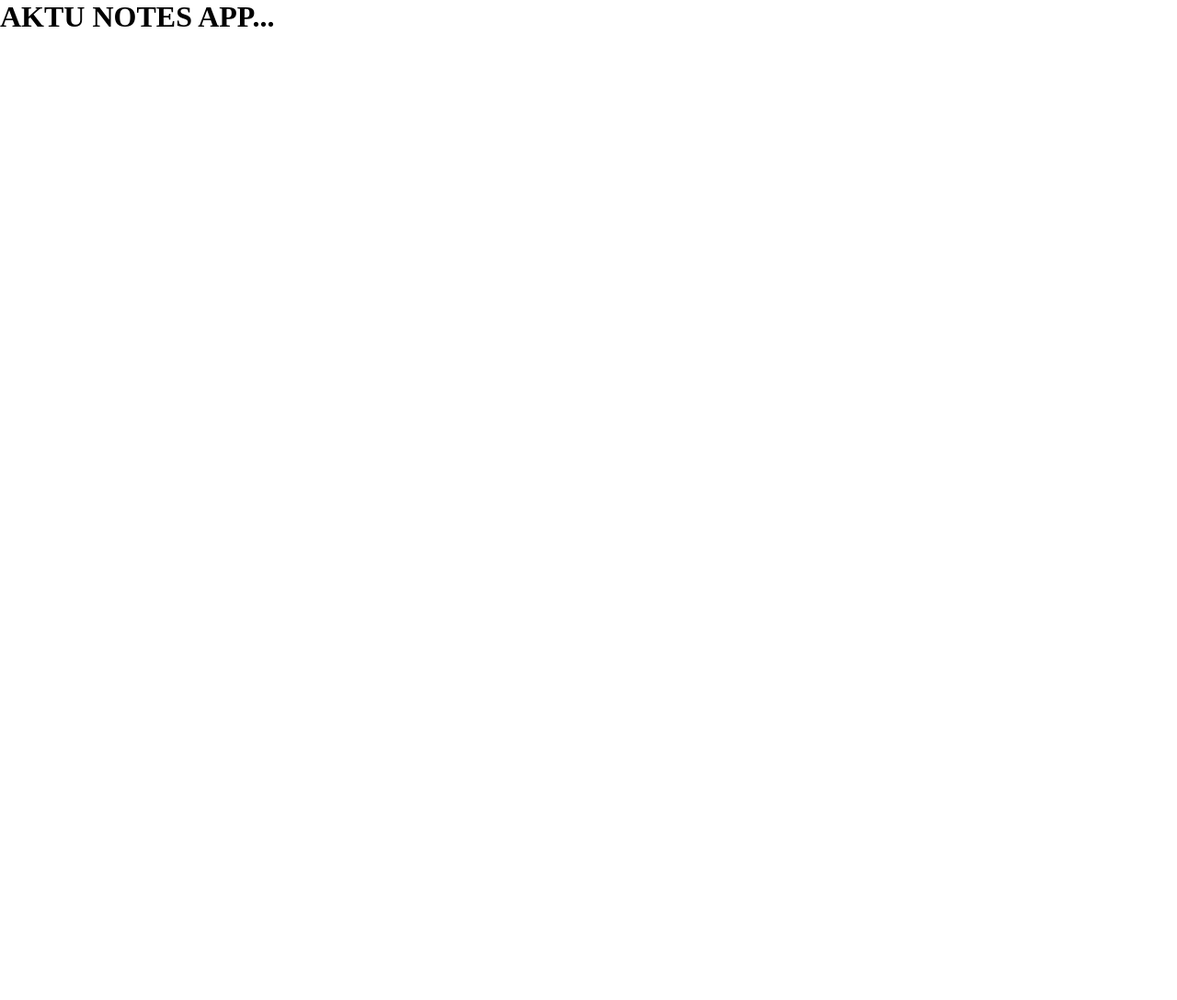
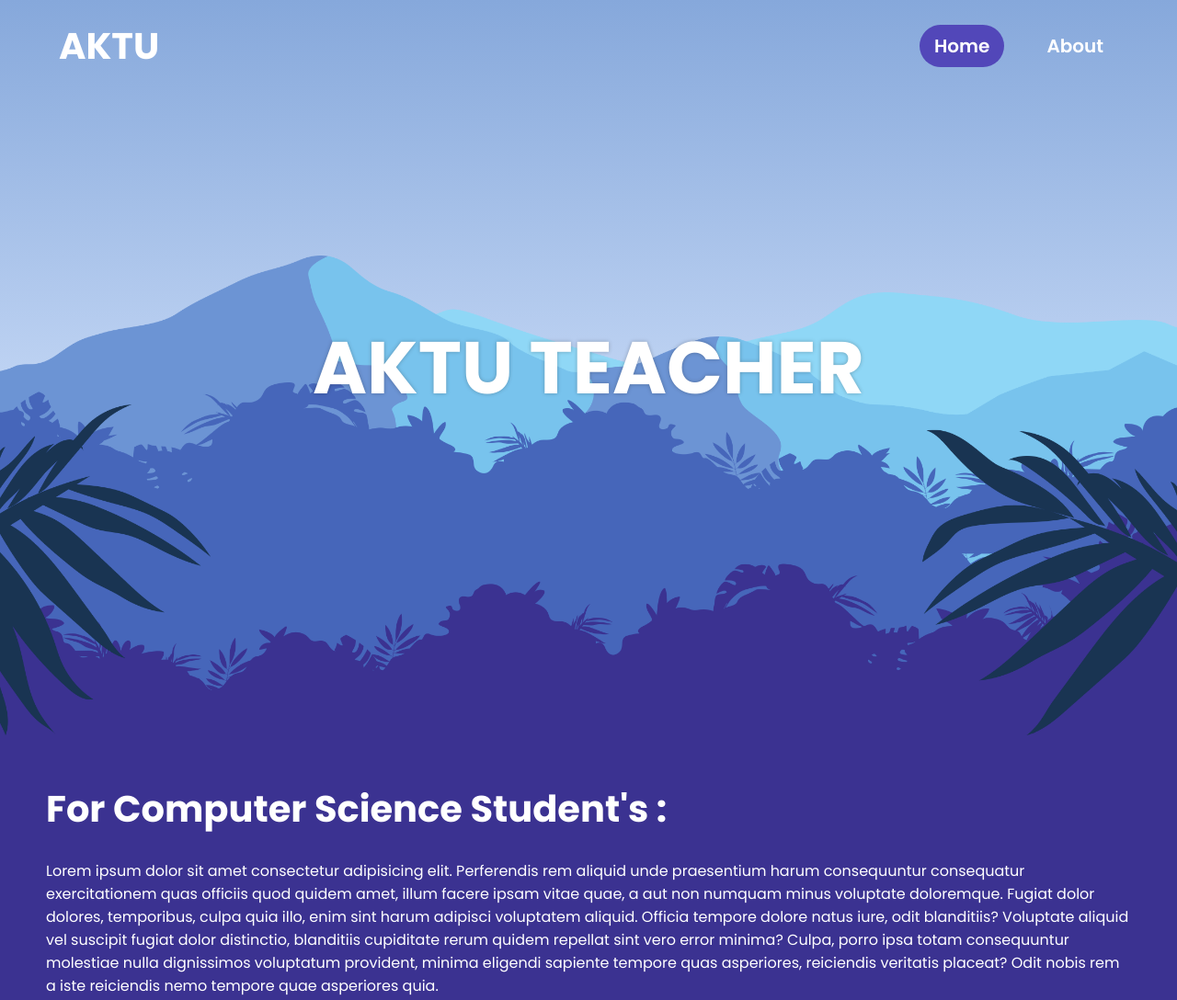
Before and after one commit to maihoonprince/AKTU-Notes-Web-App, a plain HTML site: page home.html in a window 1280 px wide. Shown: the top 1088 px of the page at 92% size. Before the commit the page ends 800 px from the top, so only its background shows below. Drawn offline with Linux system fonts and the light colour scheme.

Commit message:
50% home page is completed...

```diff
--- a/home.css
+++ b/home.css
@@ -1,10 +1,81 @@
-*{
+@import url('https://fonts.googleapis.com/css2?family=Poppins:wght@400;600;700&display=swap');
+
+* {
     margin: 0;
     padding: 0;
     box-sizing: border-box;
+    font-family: 'Poppins', sans-serif;
 }
 
-html, body{
+header {
+    display: flex;
+    justify-content: space-between;
+    align-items: center;
+    height: 100px;
+    padding: 0 5%;
+    position: absolute;
     width: 100%;
-    height: 100%;
+    z-index: 100;
 }
+header h1 {
+    font-size: 40px;
+    color: white;
+}
+header nav {
+    display: flex;
+    gap: 30px;
+}
+header nav a {
+    text-decoration: none;
+    font-size: 20px;
+    font-weight: 600;
+    padding: 8px 16px;
+    border-radius: 99px;
+    transition: 0.3s;
+    color: white;
+}
+header nav a.active {
+    background: #5247B9;
+}
+header nav a:hover {
+    background: #5247B9;
+}
+header nav:hover > a:not(:hover) {
+    background: none;
+}
+
+.home {
+    display: flex;
+    height: 100dvh;
+    background: linear-gradient(to top, #D2E2FB 30%, #86A8DB);
+    position: relative;
+    overflow: hidden;
+}
+
+.home img {
+    position: absolute;
+    bottom: 0;
+    width: 100%;
+    pointer-events: none;
+}
+
+.home .title {
+    position: absolute;
+    top: 50%;
+    left: 50%;
+    transform: translate(-50%, -50%);
+    color: white;
+    font-size: 80px;
+    text-shadow: 0px 0px 4px rgba(0, 0, 0, 0.25);
+}
+
+.about {
+    padding: 50px;
+    background: #3B3291;
+    color: white;
+    position: relative;
+    z-index: 100;
+}
+.about h1 {
+    font-size: 40px;
+}
--- a/home.html
+++ b/home.html
@@ -3,12 +3,44 @@
 <head>
     <meta charset="UTF-8">
     <meta name="viewport" content="width=device-width, initial-scale=1.0">
-    <title>Aktu Note App</title>
+    <title>AKTU Notes App</title>
     <link rel="stylesheet" href="home.css">
 </head>
 <body>
-    <h1>AKTU NOTES APP...</h1>
+
+    <header>
+        <h1>AKTU</h1>
+        <nav>
+            <a href="#" class="active">Home</a>
+            <a href="#">About</a>
+            <!-- <a href="#">Services</a>
+            <a href="#">Contact</a> -->
+        </nav>
+    </header>
+
+    <section class="home">
+        <img src="assets/mount2.png" class="mount2">
+        <img src="assets/mount1.png" class="mount1">
+        <img src="assets/bush2.png" class="bush2">
+
+        <h1 class="title">AKTU TEACHER</h1>
+
+        <img src="assets/bush1.png" class="bush1">
+        <img src="assets/leaf2.png" class="leaf2">
+        <img src="assets/leaf1.png" class="leaf1">
+    </section>
+
+    <section class="about">
+        <h1>For Computer Science Student's :</h1>
+        <br>
+        <p>Lorem ipsum dolor sit amet consectetur adipisicing elit. Perferendis rem aliquid unde praesentium harum consequuntur consequatur exercitationem quas officiis quod quidem amet, illum facere ipsam vitae quae, a aut non numquam minus voluptate doloremque. Fugiat dolor dolores, temporibus, culpa quia illo, enim sint harum adipisci voluptatem aliquid. Officia tempore dolore natus iure, odit blanditiis? Voluptate aliquid vel suscipit fugiat dolor distinctio, blanditiis cupiditate rerum quidem repellat sint vero error minima? Culpa, porro ipsa totam consequuntur molestiae nulla dignissimos voluptatum provident, minima eligendi sapiente tempore quas asperiores, reiciendis veritatis placeat? Odit nobis rem a iste reiciendis nemo tempore quae asperiores quia.</p>
+        <br>
+        <p>Lorem ipsum dolor sit amet consectetur adipisicing elit. Doloribus, aliquam illum. Totam inventore beatae, facilis harum adipisci molestias blanditiis voluptatibus consequatur, explicabo, voluptates consectetur eaque nihil perferendis ratione architecto. Unde odio modi dolor, suscipit nostrum quibusdam quia minima, facilis distinctio aliquid excepturi. Repellendus consequuntur numquam, minus tenetur commodi ipsum velit aspernatur nostrum suscipit explicabo possimus molestiae minima doloribus. Doloribus architecto voluptates perferendis nostrum ullam hic odio sunt. Dolores facilis, pariatur eligendi excepturi accusamus optio aliquam maxime aspernatur, explicabo velit cum, quia a cumque voluptas quis nesciunt. Repellendus hic consequuntur aperiam delectus ratione reprehenderit expedita adipisci ut nesciunt amet, exercitationem illo.</p>
+        <br>
+        <p>Lorem ipsum dolor sit amet consectetur adipisicing elit. Deserunt saepe dolorem consectetur architecto officiis. Unde, at. Magnam sed aliquid nesciunt error sint repudiandae ad. Reiciendis minus, esse eos soluta mollitia quia est! Inventore aliquid ut hic fuga ratione consectetur ea? Ratione tempore, ab dolor, assumenda neque doloremque voluptate nesciunt eaque, illo ipsa quia. Nihil dolor libero animi quibusdam recusandae et cumque deleniti minima unde iste sint possimus numquam nam, corporis cupiditate? Maxime voluptate atque alias consequuntur tenetur non quia amet, eligendi libero odio adipisci aperiam dolore perferendis illum vero, nam temporibus numquam cumque, neque fuga iste? Totam cum modi excepturi!</p>
+    </section>
 
     <script src="home.js"></script>
+
 </body>
 </html>
--- a/home.js
+++ b/home.js
@@ -0,0 +1,20 @@
+const title = document.querySelector('.title')
+const leaf1 = document.querySelector('.leaf1')
+const leaf2 = document.querySelector('.leaf2')
+const bush2 = document.querySelector('.bush2')
+const mount1 = document.querySelector('.mount1')
+const mount2 = document.querySelector('.mount2')
+
+document.addEventListener('scroll', function() {
+    let value = window.scrollY
+    // console.log(value)
+    title.style.marginTop = value * 1.1 + 'px'
+
+    leaf1.style.marginLeft = -value + 'px'
+    leaf2.style.marginLeft = value + 'px'
+
+    bush2.style.marginBottom = -value + 'px'
+
+    mount1.style.marginBottom = -value * 1.1 + 'px'
+    mount2.style.marginBottom = -value * 1.2 + 'px'
+})
```
Also changed, not shown: assets/bush1.png (added), assets/bush2.png (added), assets/leaf1.png (added), assets/leaf2.png (added), assets/mount1.png (added), assets/mount2.png (added).
